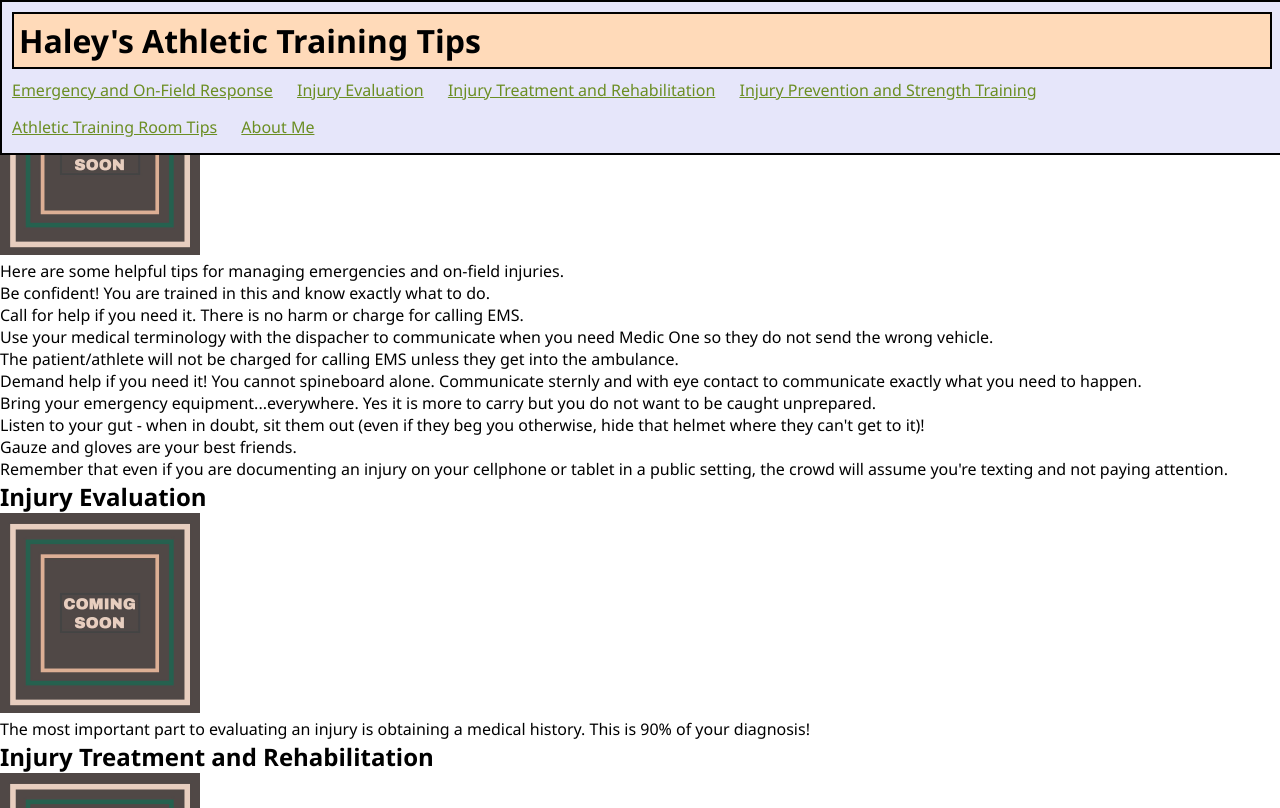
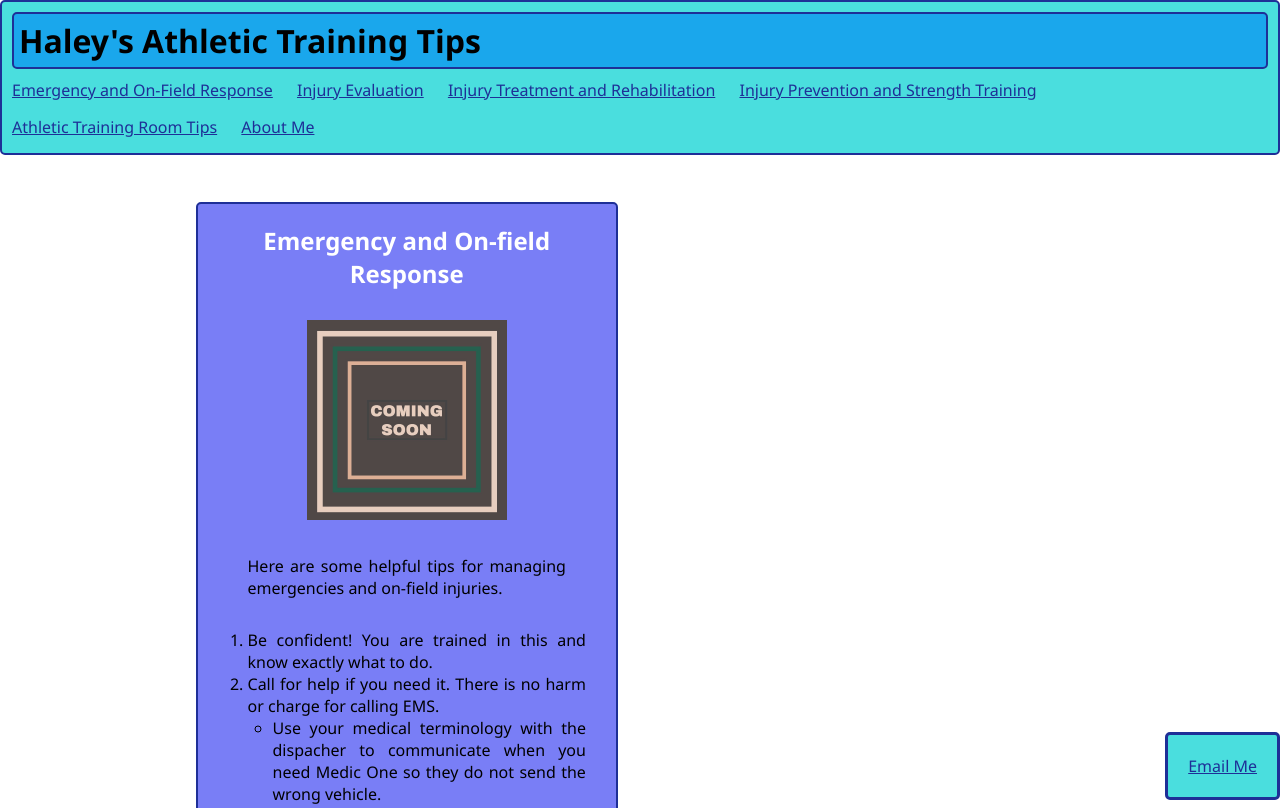
Before and after one commit to hseymo/AT-tips, a plain HTML site: page index.html in a window 1280 px wide. Shown: the top 808 px of the page. Drawn offline with Linux system fonts and the light colour scheme.

Commit message:
stylesheet updates

```diff
--- a/index.html
+++ b/index.html
@@ -33,6 +33,7 @@
             </ul>
         </nav>
     </header>
+    <div class="belowheader">
         <main>
             <p class="intro">
                 Welcome to my website! The intention of this page is to share some tips from my Athletic Training career with young professionals.
@@ -99,8 +100,10 @@
                 </form>
             </section>
         </main>
+    </div>
     <footer>
         <p>&copy; Haley Seymour Web Development Bootcamp Practice</p>
+        <a id="absolute" href="mailto:fake@gmail.com">Email Me</a>
     </footer>
 
 </body>
--- a/style.css
+++ b/style.css
@@ -2,21 +2,26 @@
     font-family: 'Segoe UI', Tahoma, Geneva, Verdana, sans-serif;
     padding: 0;
     margin: 0;
+    box-sizing: border-box;
     /* note to self - setting padding and margin to zero gets rid of default html settings */
 }
 
-header {
-    background: lavender;
+.fixed {
+    background: #4ADEDE;
     position: fixed;
     width: 100%;
-    border: 2px solid black;
+    top: 0;
+    border: 2px solid #1E2F97;
+    z-index: 20;
+    border-radius: 5px;
 }
 
 h1 {
-    background: peachpuff;
-    border: 2px solid black;
+    background: #1AA7EC;
+    border: 2px solid #1E2F97;
     padding: 5px;
     margin: 10px;
+    border-radius: 5px;
 }
 
 nav {
@@ -24,12 +29,84 @@ nav {
     margin-right: 20px;
 }
 
-header li {
+.fixed li {
     list-style-type: none;
     display: inline-block;
     margin: 0px 10px 15px;
 }
 
 a {
-    color: olivedrab;
+    color: #1E2F97;
 }
+
+.belowheader {
+    text-align: center;
+    position: relative;
+    padding-top: 100px;
+}
+
+p {
+    padding: 30px;
+    color: #1E2F97;
+}
+
+.learningTopics {
+    padding: 20px;
+    border: 2px solid #1E2F97;
+    border-radius: 5px;
+    margin: 20px;
+    display: inline-block;
+    width: 33%;
+    background: #797EF6;
+}
+
+.learningTopics h2 {
+    padding-bottom: 30px;
+    color: white;
+}
+
+.learningTopics p {
+    text-align: justify;
+    color: black;
+}
+
+#emergency ol {
+    padding-left: 30px;
+    padding-right: 10px;
+}
+
+#emergency li {
+    text-align: justify;
+    /* padding-left: 10px; */
+}
+
+#emergency li li {
+    margin-left: 25px;
+}
+
+#about ul {
+    list-style-type: none;
+    padding-top: 5px;
+}
+
+.dataentry {
+    padding: 5px;
+}
+
+footer {
+    text-align: center;
+    background-color: #1AA7EC;
+    padding: 23px;
+    border-radius: 5px;
+    color: white;
+}
+
+#absolute {
+    position:fixed;
+    right: 0;
+    bottom: 0;
+    padding:20px;
+    background: #4ADEDE;
+    border: 3px solid #1E2F97;
+    border-radius: 5px;
+}
```
Also changed, not shown: Photo on 3-14-22 at 11.36 AM.jpg. Lines whose indentation alone changed are shown as unchanged.
